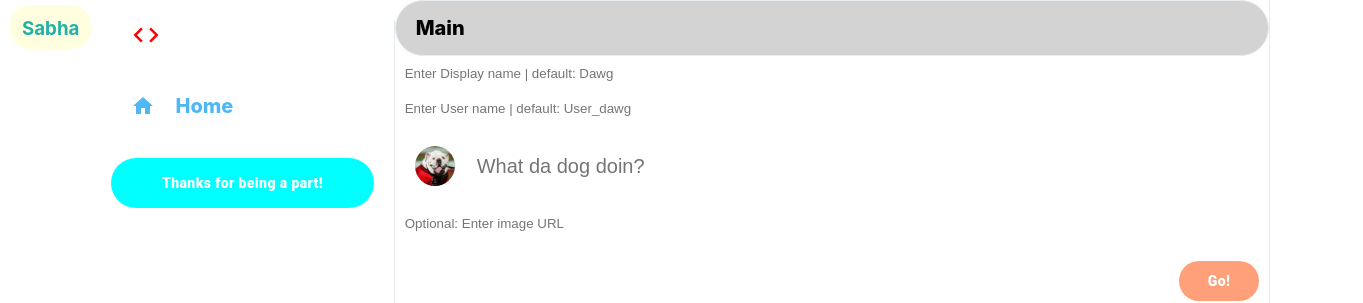
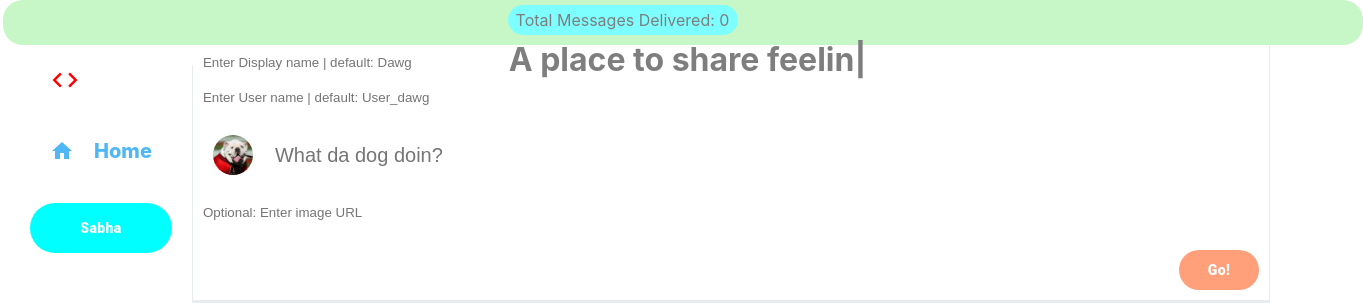
Before and after one commit to ASHUdev05/Sabha, a React (Create React App) app: page / in a window 1280 px wide. Shown: the top 303 px of the page, 1363 px wide, since content can reach past the window. Built offline with nearby package versions, Linux system fonts and the light colour scheme; no server answers; the database is empty.

Commit message:
UI enhancements

```diff
--- a/src/App.css
+++ b/src/App.css
@@ -5,11 +5,40 @@ body {
 
   .app {
     display: flex;
-    height: 100vh;
+    height: 90.5vh;
     max-width: 1300px;
     margin-left: auto;
     margin-right: auto;
     padding: 0 10px;
+  }
+
+  .nav {
+    margin-left: 2.5px;
+    height: 35px;
+    width: 1350px;
+    background: lightgreen;
+    border-radius: 20px;
+    padding: 5px;
+    opacity: 50%;
+  }
+
+  .count{
+    margin-left: 500px;
+    width: 220px;
+    background: cyan;
+    border-radius: 20px;
+    padding: 5px;
+    text-align: center;
+  }
+
+  .anim{
+    pointer-events: none;
+    margin-left: 10px;
+    width: auto;
+    background: transparent;
+    border-radius: 20px;
+    padding: 5px;
+    text-align: center;
   }
 
   .app-header {
--- a/src/App.js
+++ b/src/App.js
@@ -1,15 +1,73 @@
-import React from 'react';
+import React, { useState, useEffect } from "react";
 import './App.css';
 import Sidebar from './Sidebar';
 import Feed from "./Feed";
+import db from './firebase';
+const words = ["talk", "share feelings","share ideas","express thoughts","meet new people","make you feel good."];
+let count = 0;
+
+async function getData() {
+  const query = db.collection("posts");
+  const snapshot = await query.get();
+  const size = snapshot.size;
+  count = size;
+};
+
+getData();
+function App() {
+
+  const [index, setIndex] = useState(0);
+  const [subIndex, setSubIndex] = useState(0);
+  const [blink, setBlink] = useState(true);
+  const [reverse, setReverse] = useState(false);
+
+  // typeWriter
+  useEffect(() => {
+    if (index === words.length) return;
+
+    if ( subIndex === words[index].length + 1 &&
+        index !== words.length - 1 && !reverse ) {
+      setReverse(true);
+      return;
+    }
+
+    if (subIndex === 0 && reverse) {
+      setReverse(false);
+      setIndex((prev) => prev + 1);
+      return;
+    }
+
+    const timeout = setTimeout(() => {
+      setSubIndex((prev) => prev + (reverse ? -1 : 1));
+    }, Math.max(reverse ? 75 : subIndex === words[index].length ? 1000 :
+                150, parseInt(Math.random() * 350)));
+
+    return () => clearTimeout(timeout);
+  }, [subIndex, index, reverse]);
+
+  // blinker
+  useEffect(() => {
+    const timeout2 = setTimeout(() => {
+      setBlink((prev) => !prev);
+    }, 500);
+    return () => clearTimeout(timeout2);
+  }, [blink]);
 
 
-function App() {
   return (
+    <div>
+      <div className="nav">
+        <div className="count">Total Messages Delivered: {count}</div>
+        <div className="anim">
+        <h1>
+        A place to {`${words[index].substring(0, subIndex)}${blink ? "|" : " "}`}
+        </h1>
+      </div>
+      </div>
     <div className="app">
-      <div className="app-header">
+      {/*<div className="app-header">
       <h3>Sabha</h3>
-      </div>
+      </div>*/}
 
       {/* Sidebar */}
       <Sidebar />
@@ -17,6 +75,7 @@ function App() {
       {/* Feed */}
       <Feed />
     </div>
+    </div>
   );
 }
 
--- a/src/Feed.js
+++ b/src/Feed.js
@@ -16,9 +16,9 @@ function Feed() {
 
   return (
     <div className="feed">
-      <div className="feed__header">
+      {/*<div className="feed__header">
         <h2>Main</h2>
-      </div>
+  </div>*/}
 
       <TweetBox />
 
--- a/src/Post.js
+++ b/src/Post.js
@@ -9,10 +9,6 @@ import PublishIcon from "@mui/icons-material/Publish";
 
 const Post = forwardRef(
   ({ displayName, username, verified, text, image, avatar }, ref) => {
-    const temp = text.trim();
-    if(temp === ""){
-      return null;
-    }
     return (
       <div className="post" ref={ref}>
         <div className="post__avatar">
--- a/src/Sidebar.css
+++ b/src/Sidebar.css
@@ -1,6 +1,6 @@
 .sidebar {
     border-right: 1px solid var(--twitter-background);
-    flex: 0.3;
+    flex: 0;
     /* min-width: 250px; */
     margin-top: 20px;
     padding-left: 20px;
--- a/src/Sidebar.js
+++ b/src/Sidebar.js
@@ -30,7 +30,7 @@ function Sidebar() {
 
       {/* Button -> Tweet */}
       <Button variant="outlined" className="sidebar__tweet" fullWidth>
-        Thanks for being a part!
+        Sabha
       </Button>
     </div>
   );
```
Also changed, not shown: src/TweetBox.js (+0 -1 lines).
